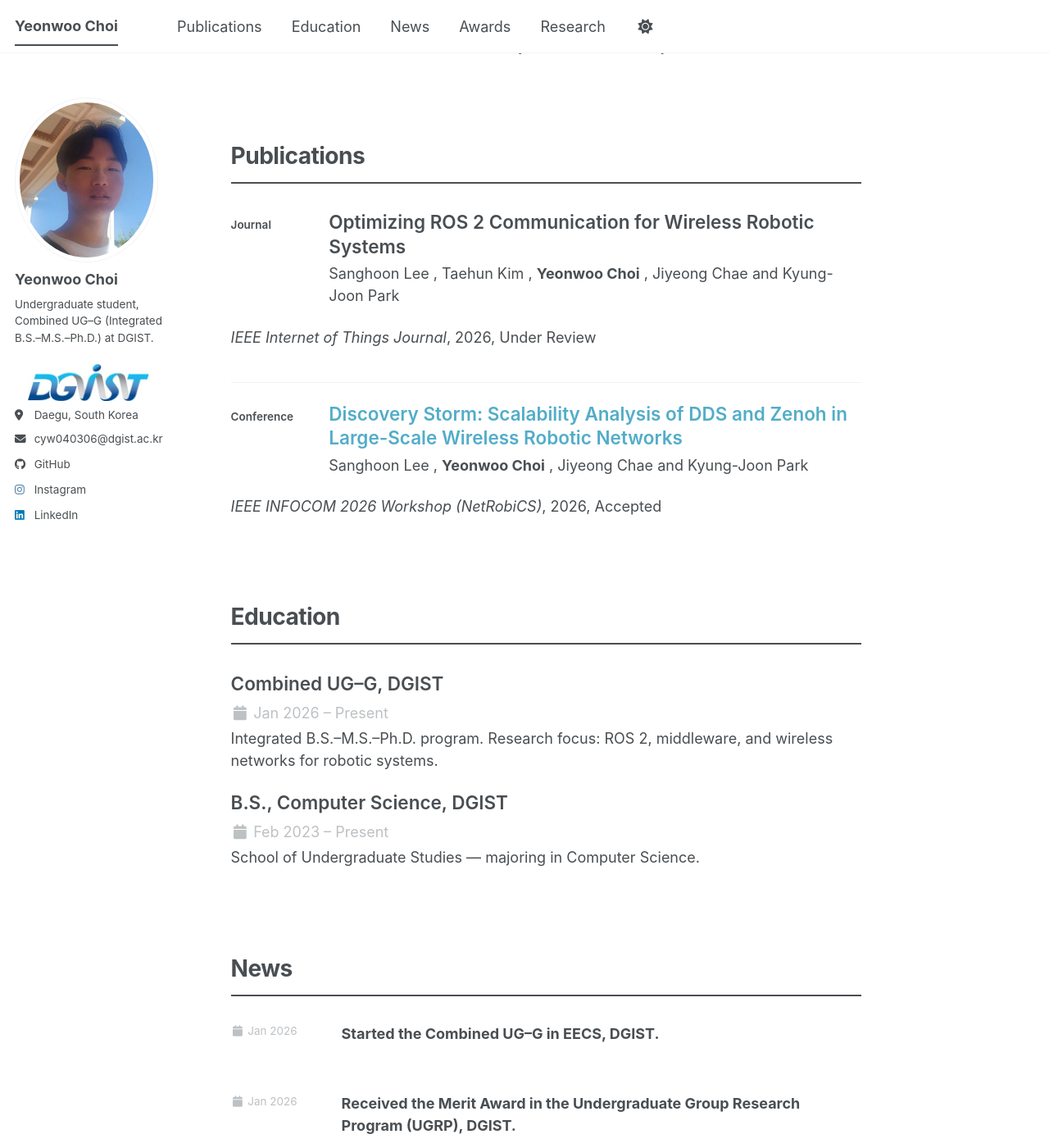
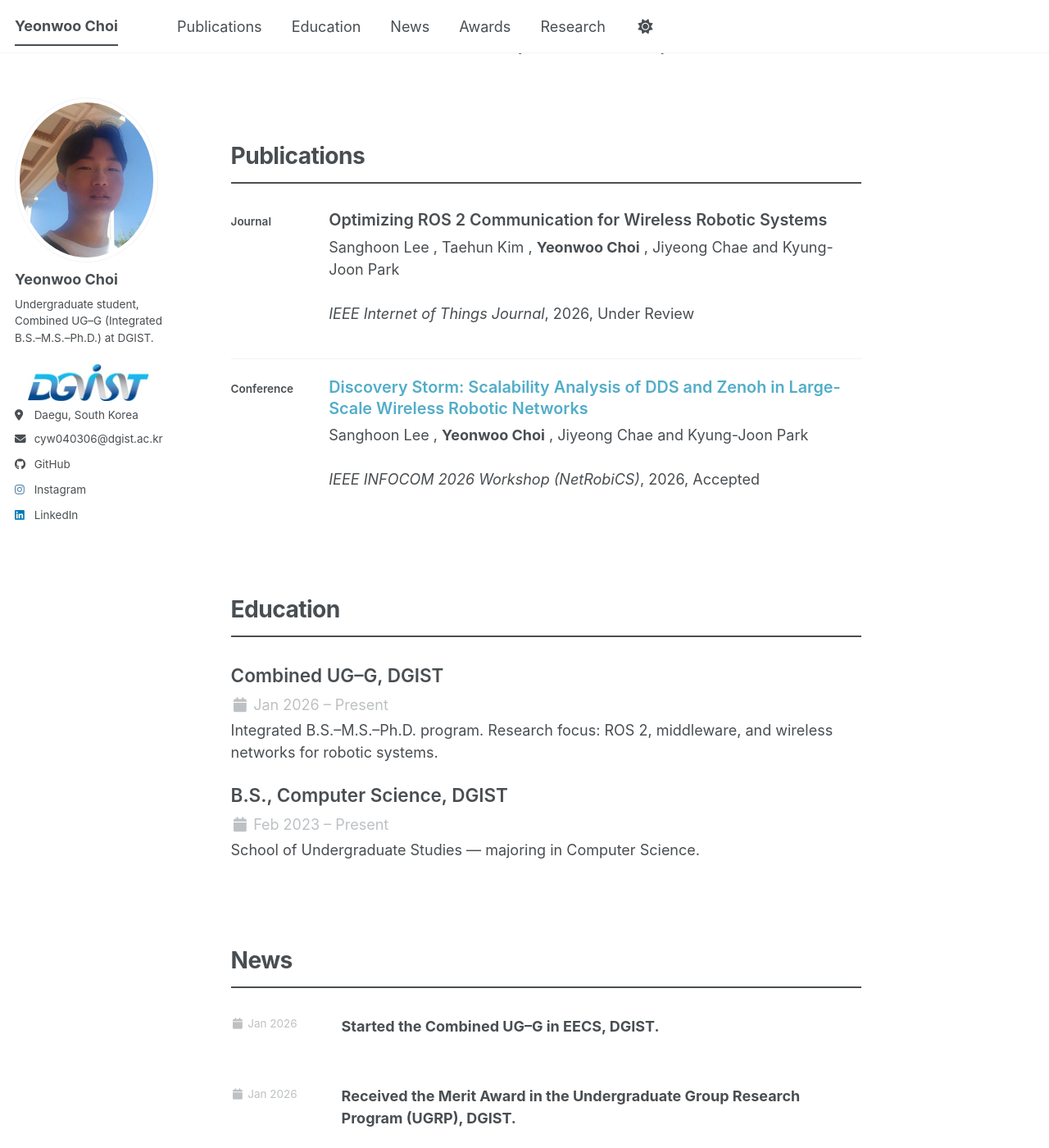
Before and after one commit to CTypeCharger/CTypeCharger.github.io, a Jekyll site: the page built from _pages/about.html, in a window 1280 px wide and 1400 px high, scrolled down 414 px. Shown: the whole window at 82% size. Built offline with Jekyll 4.4.1, drawn with Linux system fonts in a browser that asks for light colours; a script bundle is joined from its source files by our own code; library files that are not in the unit come from our copies.

Commit message:
Publications: align venue line to type column and enlarge title
Made-with: Cursor

```diff
--- a/_includes/archive-publication-inline.html
+++ b/_includes/archive-publication-inline.html
@@ -43,9 +43,14 @@
     {% endif %}
 
     {% if post.collection == 'publications' %}
-      <p class="publication-inline__venue">
-        <i>{{ post.venue }}</i>, {{ post.date | default: "1900-01-01" | date: "%Y" }}{% if post.status %}, {{ post.status }}{% endif %}
-      </p>
+      <div class="publication-inline__heading publication-inline__venue-row">
+        {% if post.publication_type %}
+          <span class="publication-inline__type publication-inline__type-placeholder" aria-hidden="true"></span>
+        {% endif %}
+        <p class="publication-inline__venue">
+          <i>{{ post.venue }}</i>, {{ post.date | default: "1900-01-01" | date: "%Y" }}{% if post.status %}, {{ post.status }}{% endif %}
+        </p>
+      </div>
     {% endif %}
   </article>
 </div>
--- a/_sass/layout/_archive.scss
+++ b/_sass/layout/_archive.scss
@@ -214,6 +214,7 @@
 .publication-inline__heading .archive__item-title {
   margin-top: 0;
   margin-bottom: 0;
+  font-size: 1.1em;
 }
 
 .publication-inline__authors {
@@ -226,12 +227,16 @@
   margin-top: 0.3em;
 }
 
+.publication-inline__venue-row {
+  margin-top: 0.2em;
+}
+
 .publication-inline__type-placeholder {
   visibility: hidden;
 }
 
 .publication-inline__venue {
-  margin-top: 0.2em;
+  margin-top: 0;
   margin-bottom: 0;
   font-size: $type-size-6;
 }
```
